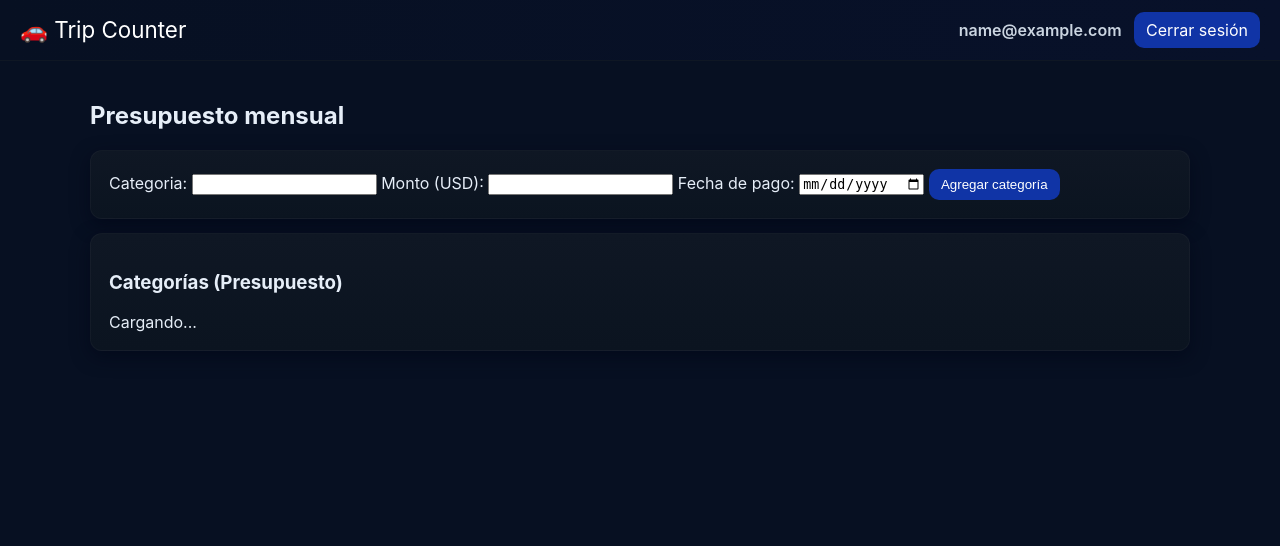
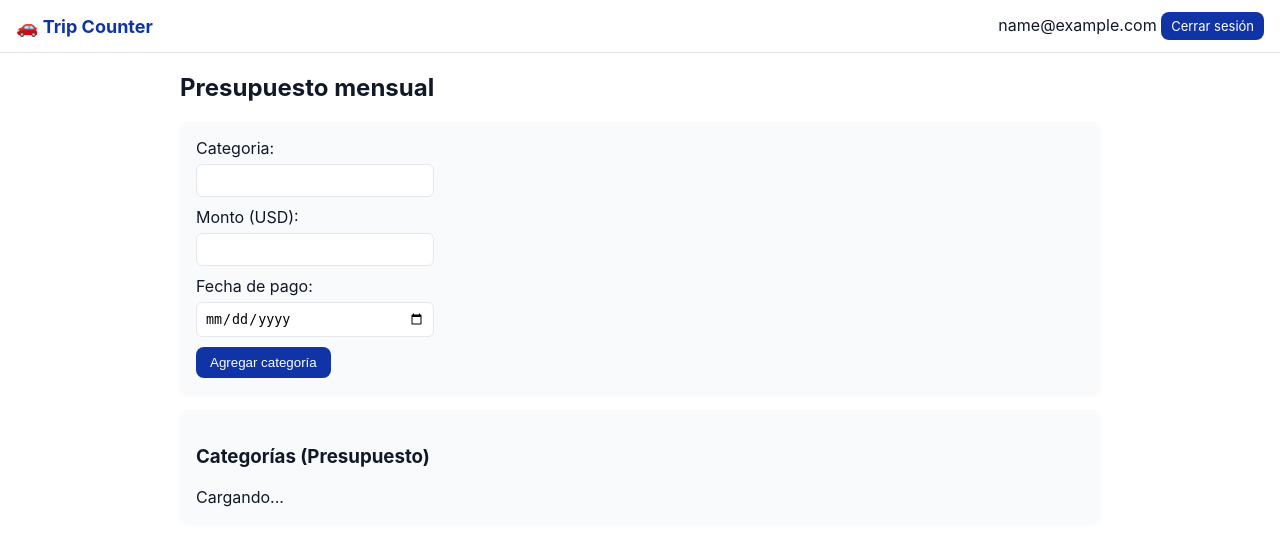
Before and after one commit to ajmonteroa45-del/tripcounterapp, a Flask app: page /presupuesto in a window 1280 px wide. Shown: the top 546 px of the page. Run offline with Flask 3, Linux system fonts and the light colour scheme; the visitor is signed in with stand-in values (Sample User, id 1).

Commit message:
Actualizar styles.css

```diff
--- a/static/styles.css
+++ b/static/styles.css
@@ -1,18 +1,65 @@
-/* styles.css - moderno oscuro */
-body { background:#071022; color:#e6eef8; font-family:Inter, Arial, sans-serif; margin:0; padding:0; }
-.topbar { display:flex; justify-content:space-between; align-items:center; padding:12px 20px; background:linear-gradient(90deg,#071022,#08112a); border-bottom:1px solid #0f1724; }
-.brand { margin:0; color:#fff; font-size:1.4rem; }
-.subtitle { color:#99a3b5; font-size:0.9rem; }
-.container { padding:20px; max-width:1100px; margin:0 auto; }
-.card { background:linear-gradient(180deg,#0f1724,#0b1420); padding:18px; border-radius:12px; margin-bottom:14px; border:1px solid rgba(255,255,255,0.03); box-shadow: 0 6px 18px rgba(2,6,23,0.6); }
-.btn { display:inline-block; padding:8px 12px; background:#1034A6; color:#fff; border-radius:10px; text-decoration:none; border:none; cursor:pointer; }
-.grid { display:grid; grid-template-columns:repeat(auto-fit,minmax(180px,1fr)); gap:12px; margin-top:10px; }
-.card-link { background:rgba(10,20,30,0.6); padding:14px; border-radius:10px; display:block; text-decoration:none; color:#dbeafe; border:1px solid rgba(255,255,255,0.03); box-shadow: 0 4px 8px rgba(2,6,23,0.4); }
-.table { width:100%; border-collapse:collapse; color:#e6eef8; }
-.table th, .table td { padding:8px; border-bottom:1px solid #21303f; }
-.input { width:100%; padding:10px; border-radius:8px; border:1px solid #21303f; background:#071022; color:#e6eef8; }
-.form-grid { display:grid; grid-template-columns: repeat(auto-fit, minmax(220px, 1fr)); gap:12px; align-items:end; }
-.msg.success { background:#064e2a; color:#b7f0c6; padding:8px; border-radius:8px; margin-bottom:8px; }
-.msg.error { background:#5b0b0b; color:#ffdede; padding:8px; border-radius:8px; margin-bottom:8px; }
-.footer { padding:12px 20px; color:#99a3b5; text-align:center; border-top:1px solid #0f1724; margin-top:20px; }
-.email { margin-right:8px; color:#cbd5e1; font-weight:600; }
+:root{
+  --bg: #ffffff;
+  --card: #f8fafc;
+  --text: #111827;
+  --primary: #1034A6;
+  --muted: #6b7280;
+}
+
+body{
+  margin:0;
+  font-family: Inter, system-ui, -apple-system, "Segoe UI", Roboto, "Helvetica Neue", Arial;
+  background: var(--bg);
+  color: var(--text);
+}
+
+.topbar{
+  display:flex;
+  justify-content:space-between;
+  align-items:center;
+  padding:12px 16px;
+  border-bottom:1px solid #e6e6e6;
+  background:white;
+}
+
+.brand{ font-weight:700; font-size:18px; color:var(--primary); }
+.container{ max-width:920px; margin:20px auto; padding:0 16px; }
+
+.card{
+  background:var(--card);
+  padding:16px;
+  margin-bottom:16px;
+  border-radius:8px;
+  box-shadow: 0 1px 4px rgba(16,24,40,0.04);
+}
+
+.btn{
+  display:inline-block;
+  background:var(--primary);
+  color:white;
+  padding:8px 14px;
+  border-radius:8px;
+  text-decoration:none;
+  border:none;
+  cursor:pointer;
+}
+
+.btn.small{ padding:6px 10px; font-size:13px; }
+
+.nav-links a{
+  display:inline-block;
+  margin-right:10px;
+  color:var(--primary);
+  text-decoration:underline;
+}
+
+label{ display:block; margin-bottom:8px; }
+input[type="text"], input[type="number"], input[type="time"], input[type="date"]{
+  display:block;
+  padding:8px;
+  width:220px;
+  margin-top:6px;
+  margin-bottom:10px;
+  border-radius:6px;
+  border:1px solid #e5e7eb;
+}
```
